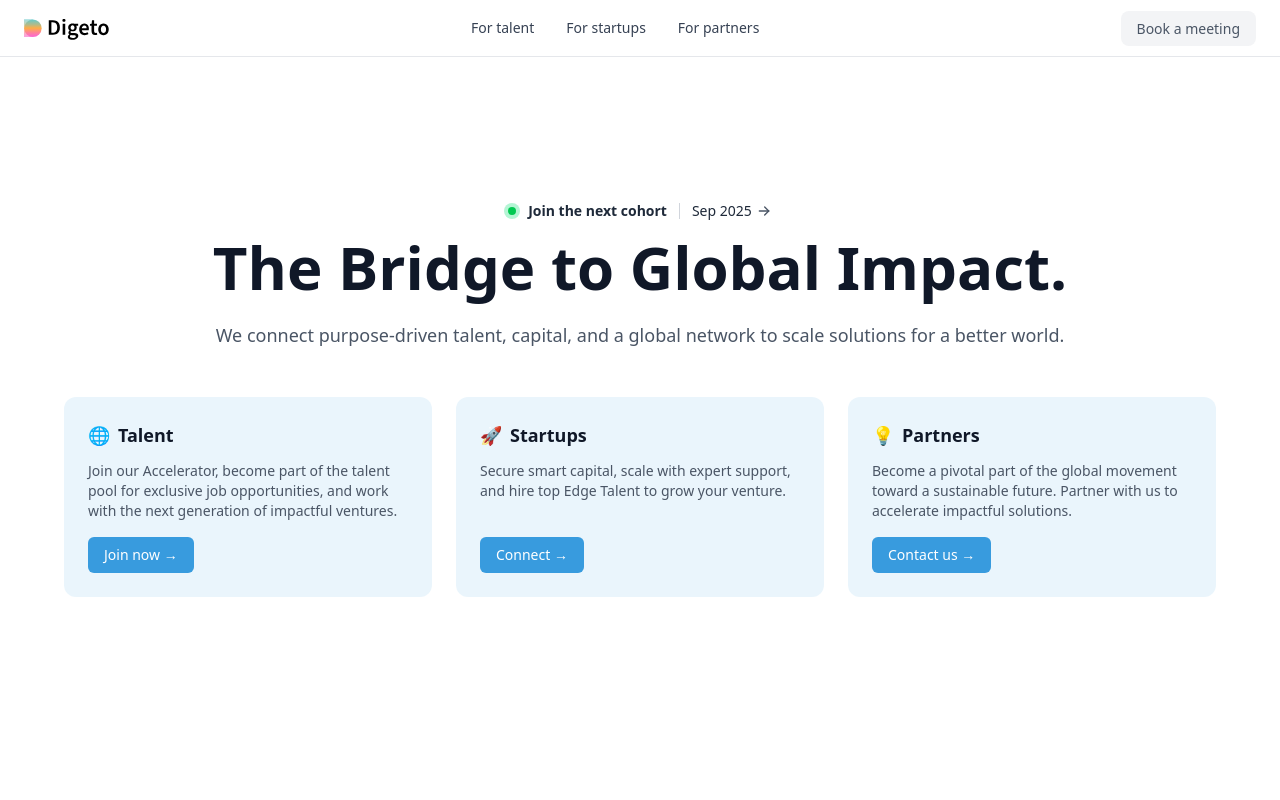
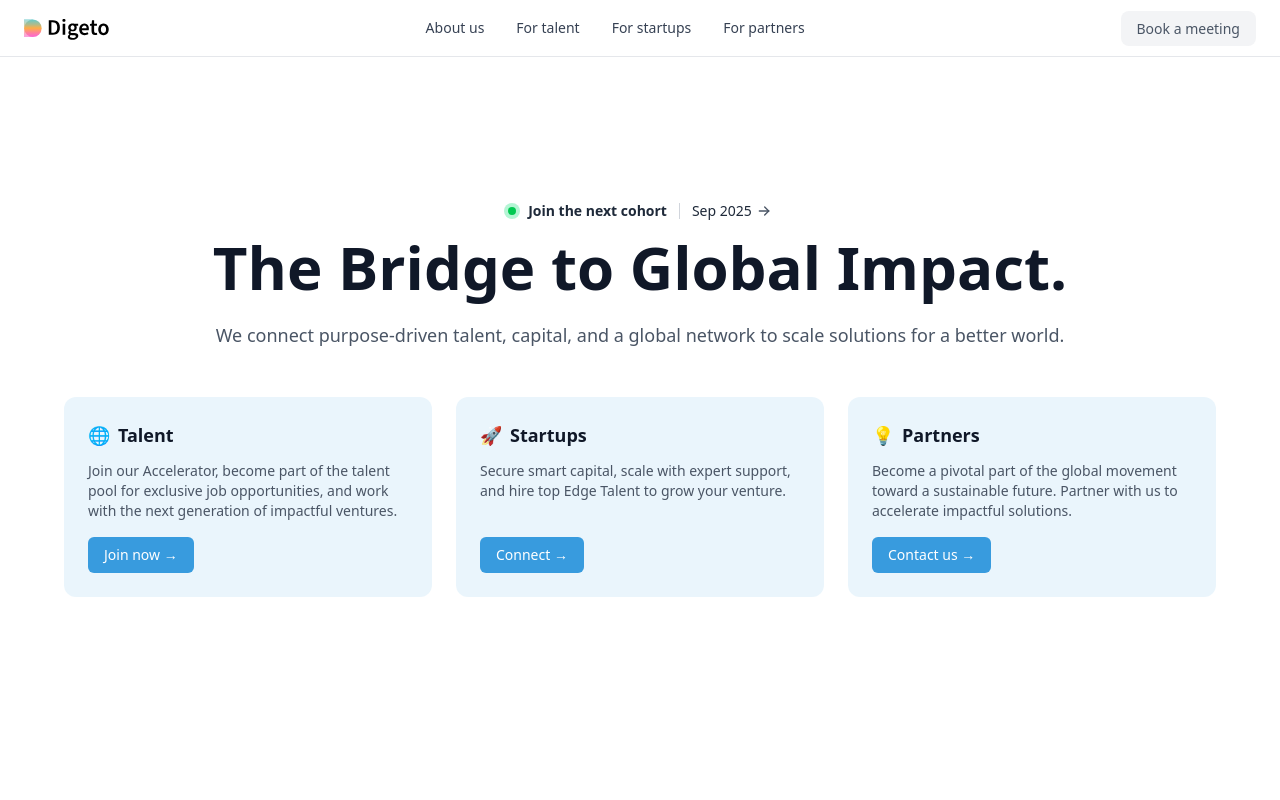
Before and after one commit to HighFlo/digeto, a React (Vite) app: page / in a window 1280 px wide. Shown: the top 800 px of the page. Built offline with nearby package versions, Linux system fonts and the light colour scheme.

Commit message:
Add about section to navbar

```diff
--- a/src/sections/About.tsx
+++ b/src/sections/About.tsx
@@ -88,7 +88,7 @@ const board: Member[] = [
 
 const About: React.FC = () => {
   return (
-    <section className="mx-auto w-full max-w-6xl px-6 py-16">
+    <section id="about" className="mx-auto w-full max-w-6xl px-6 py-16">
       {/* Hero Section */}
       <div className="mb-20 text-center">
         <div className="mb-4 inline-block rounded-full border border-primary-blue/20 bg-primary-blue/5 px-5 py-2">
--- a/src/sections/Navbar.tsx
+++ b/src/sections/Navbar.tsx
@@ -12,6 +12,9 @@ const Navbar: React.FC = () => {
 
         {/* Nav Links */}
         <div className="flex space-x-8 text-sm font-medium text-gray-700">
+          <a href="#about" className="hover:text-black transition-colors">
+            About us
+          </a>
           <a href="#talent" className="hover:text-black transition-colors">
             For talent
           </a>
```
